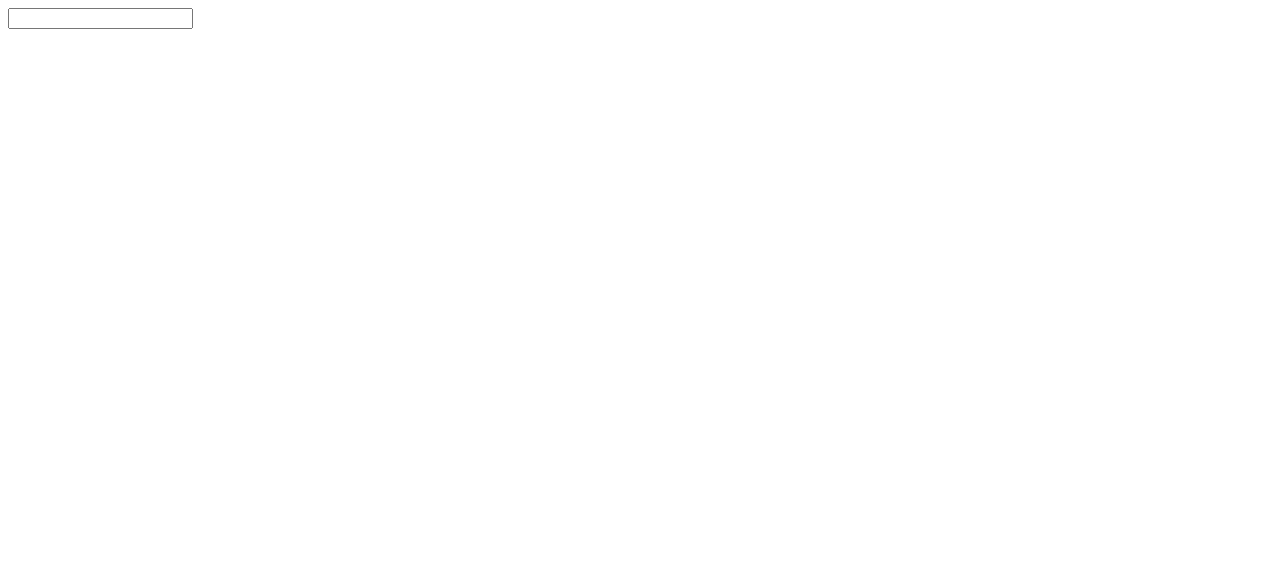
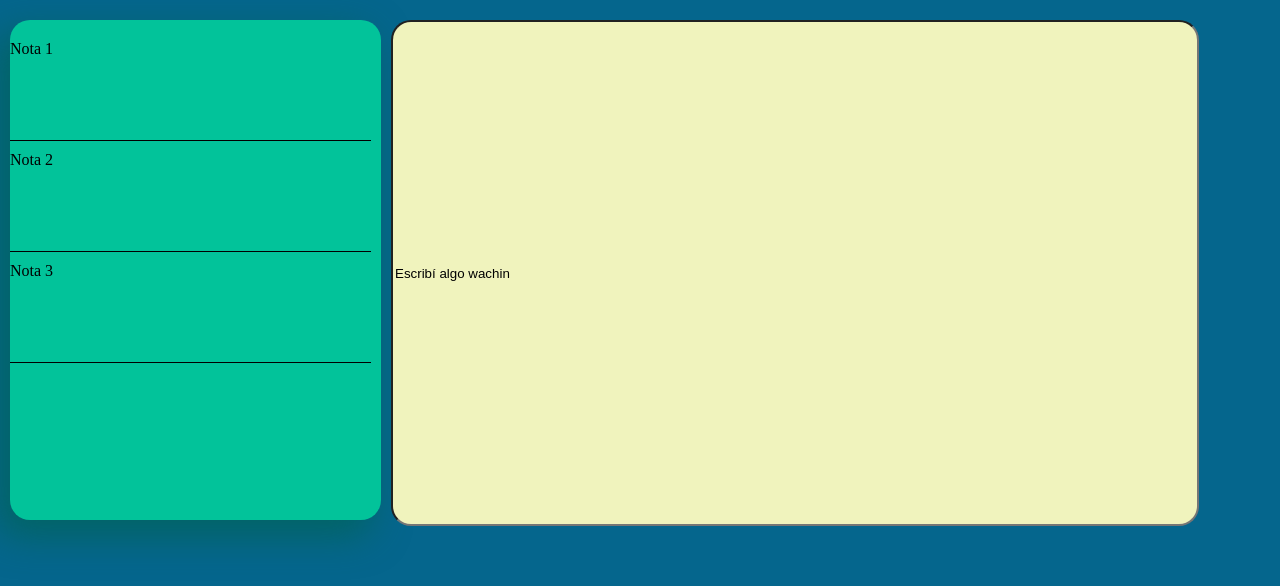
Before and after one commit to yacodiaz/HtmlApps, a plain HTML site: page NotasJson/index.html in a window 1280 px wide. Drawn offline with Linux system fonts and the light colour scheme.

Commit message:
css basico para las notas

```diff
--- a/NotasJson/index.html
+++ b/NotasJson/index.html
@@ -4,21 +4,35 @@
 <head>
     <meta charset="UTF-8">
     <meta name="viewport" content="width=device-width, initial-scale=1.0">
+    <link rel="stylesheet" href="style.css">
     <title>Notas</title>
 </head>
 
 <body>
     <div class="contenedor">
-        <div class="write">
-            <input type="text">
-        </div>
+
         <div class="saved">
             <div class="note">
+                <ul class="notas">
+                    <li class="nota">
+                        Nota 1
+                    </li>
 
+                    <li class="nota">
+                        Nota 2
+                    </li>
+                    <li class="nota">
+                        Nota 3
+                    </li>
+                </ul>
             </div>
             <div class="new-note">
 
             </div>
+
+        </div>
+        <div class="write">
+            <input type="text" value="Escribí algo wachin">
         </div>
     </div>
 </body>
--- a/NotasJson/style.css
+++ b/NotasJson/style.css
@@ -0,0 +1,45 @@
+* {
+    margin: 0;
+}
+body{
+    background-color: #05668d;
+
+}
+.write input {
+    background-color: #f0f3bd;
+    border-radius: 20px;
+    width: 90%;
+    height: 100%;
+
+}
+
+.contenedor {
+    margin-top: 20px;
+    margin-left: 10px;
+    display: grid;
+    grid-template-columns: 30% 70%;
+}
+
+.saved {
+    height: 500px;
+    background-color: #02c39a;
+    border-radius: 20px;
+    -webkit-box-shadow: -11px 14px 36px 3px rgba(0, 99, 78, 0.63);
+    -moz-box-shadow: -11px 14px 36px 3px rgba(0, 99, 78, 0.63);
+    box-shadow: -11px 14px 36px  3px rgba(0, 99, 78, 0.63);
+    margin-right: 10px;
+}
+.notas li{
+    border-bottom: 1px solid black;
+    list-style-type: none;
+    padding-top: 10px;
+
+}
+.notas{
+    padding: 10px;
+    -webkit-padding-start: 0;
+}
+.nota{
+    width: 100%;
+    height: 100px;
+}
```
